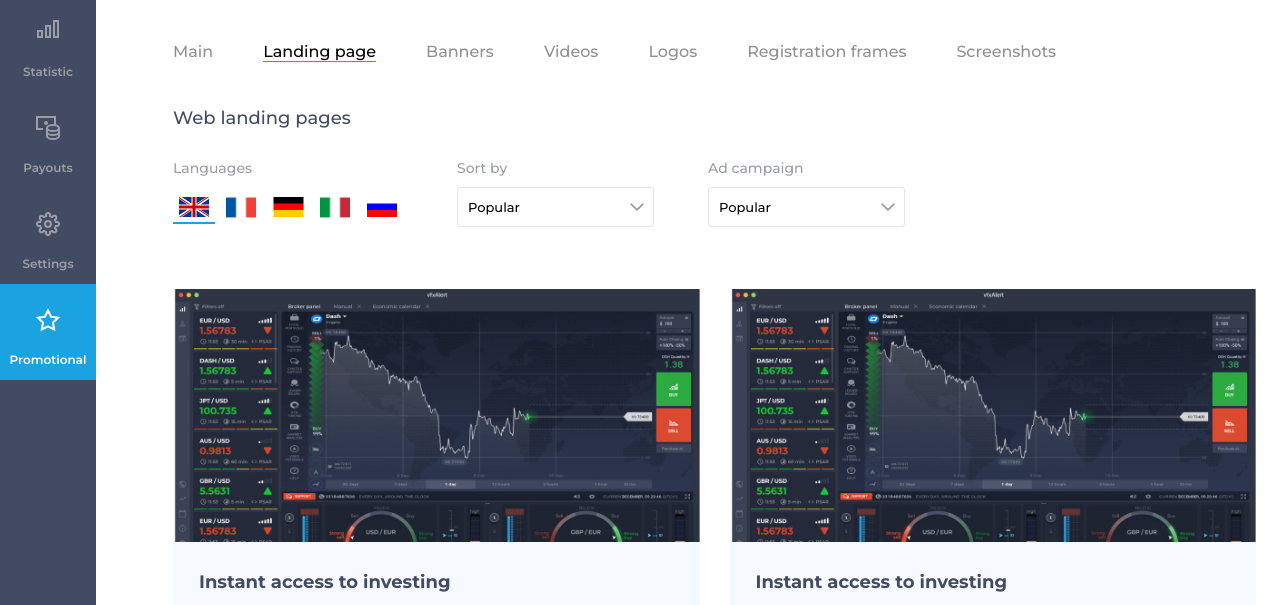
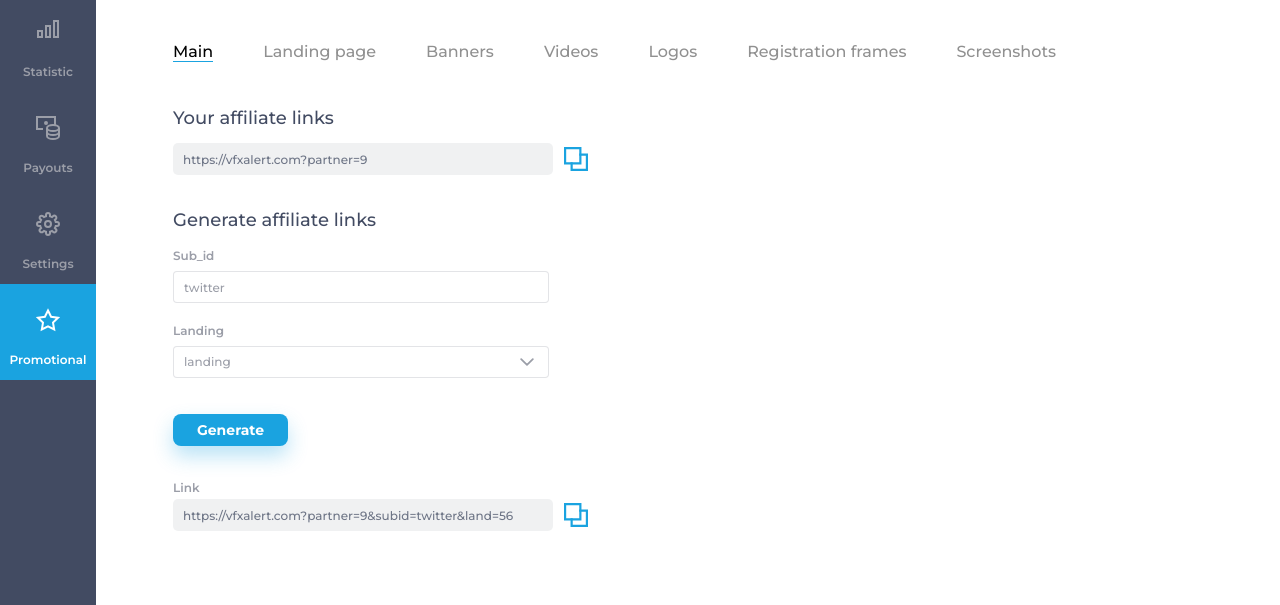
Before and after one commit to ViktoriaZaharova/partnership, a website: page app/promotional2.html in a window 1280 px wide. Shown: the part 78-683 px from the top of the page. Drawn offline with nearby package versions, Linux system fonts and the light colour scheme.

Commit message:
add page

```diff
--- a/app/promotional2.html
+++ b/app/promotional2.html
@@ -271,8 +271,8 @@
                                 <div class="col-12">
                                     <div class="tabs">
                                         <ul class="tabs__caption">
-                                            <li>Main</li>
-                                            <li class="active">Landing page</li>
+                                            <li class="active">Main</li>
+                                            <li>Landing page</li>
                                             <li>Banners</li>
                                             <li>Videos</li>
                                             <li>Logos</li>
@@ -280,7 +280,7 @@
                                             <li>Screenshots</li>
                                         </ul>
 
-                                        <div class="tabs__content tabs__content-one">
+                                        <div class="tabs__content tabs__content-one active">
                                             <div class="tabs__content-box">
                                                 <h3 class="tabs__content-title">Your affiliate links</h3>
                                                 <form class="form form-copy-links">
@@ -310,7 +310,7 @@
                                                             <option value="Pay info">Pay info</option>
                                                         </select>
                                                     </div>
-
+<button class="btn btn-accent" type="submit">Generate</button>
                                                 </form>
                                             </div>
 
@@ -328,7 +328,7 @@
                                             </div>
                                         </div>
 
-                                        <div class="tabs__content active">
+                                        <div class="tabs__content tabs__content-two">
                                             <h3 class="tabs__content-title">Web landing pages</h3>
 
                                             <form class="filter-wrapper form form-tabs" method="post">
--- a/app/sass/main.sass
+++ b/app/sass/main.sass
@@ -1724,6 +1724,12 @@
     background: #fff url("../img/arrow-bottom.svg") no-repeat 96% center
       size: 14px
     color: #9B9EA8
+  button
+    height: 32px
+    max-width: 115px
+    width: 100%
+    margin: 36px 0 0
+
 
 .icon-copy
   width: 24px
```
Also changed, not shown: app/css/main.css.
